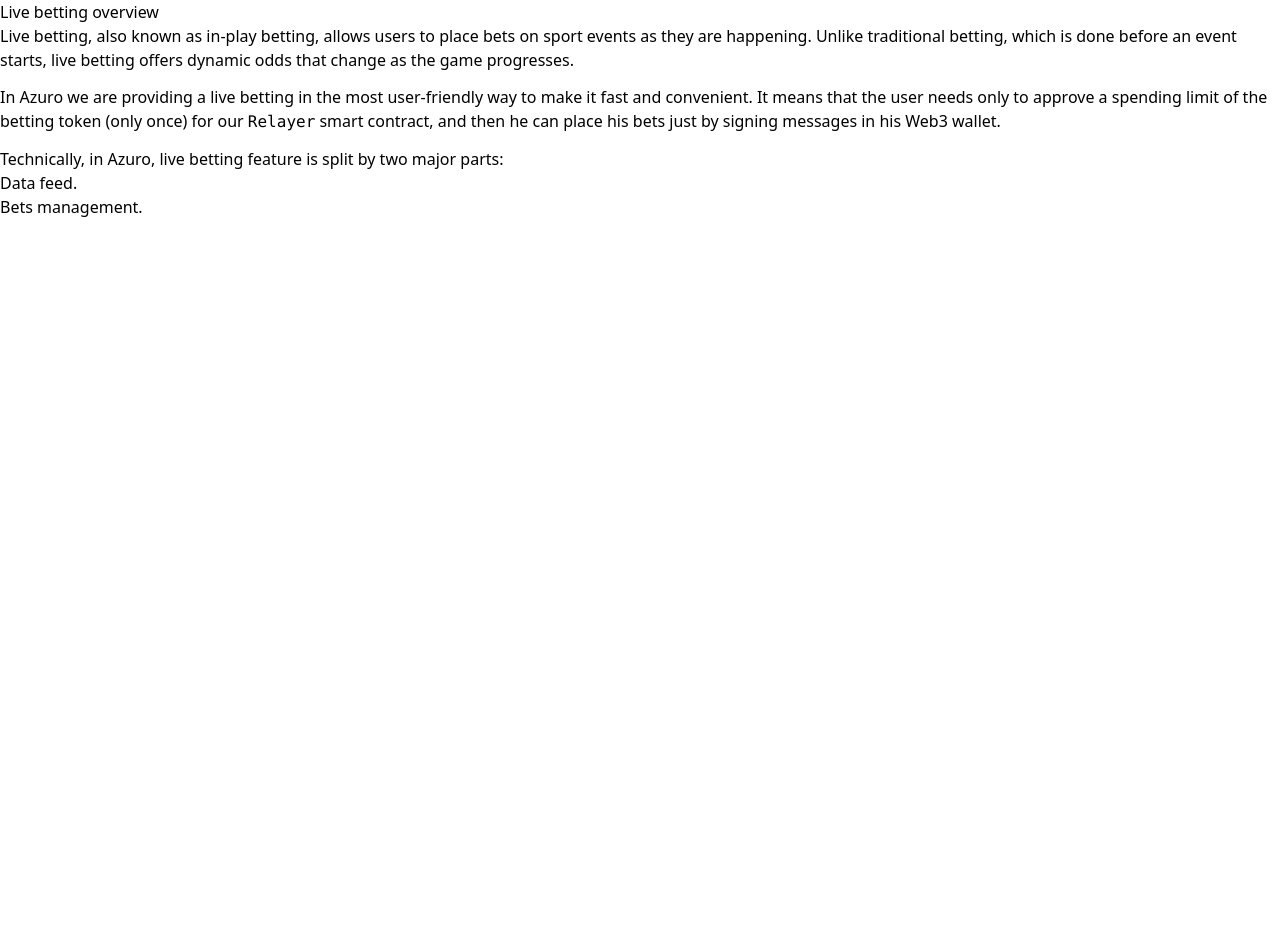
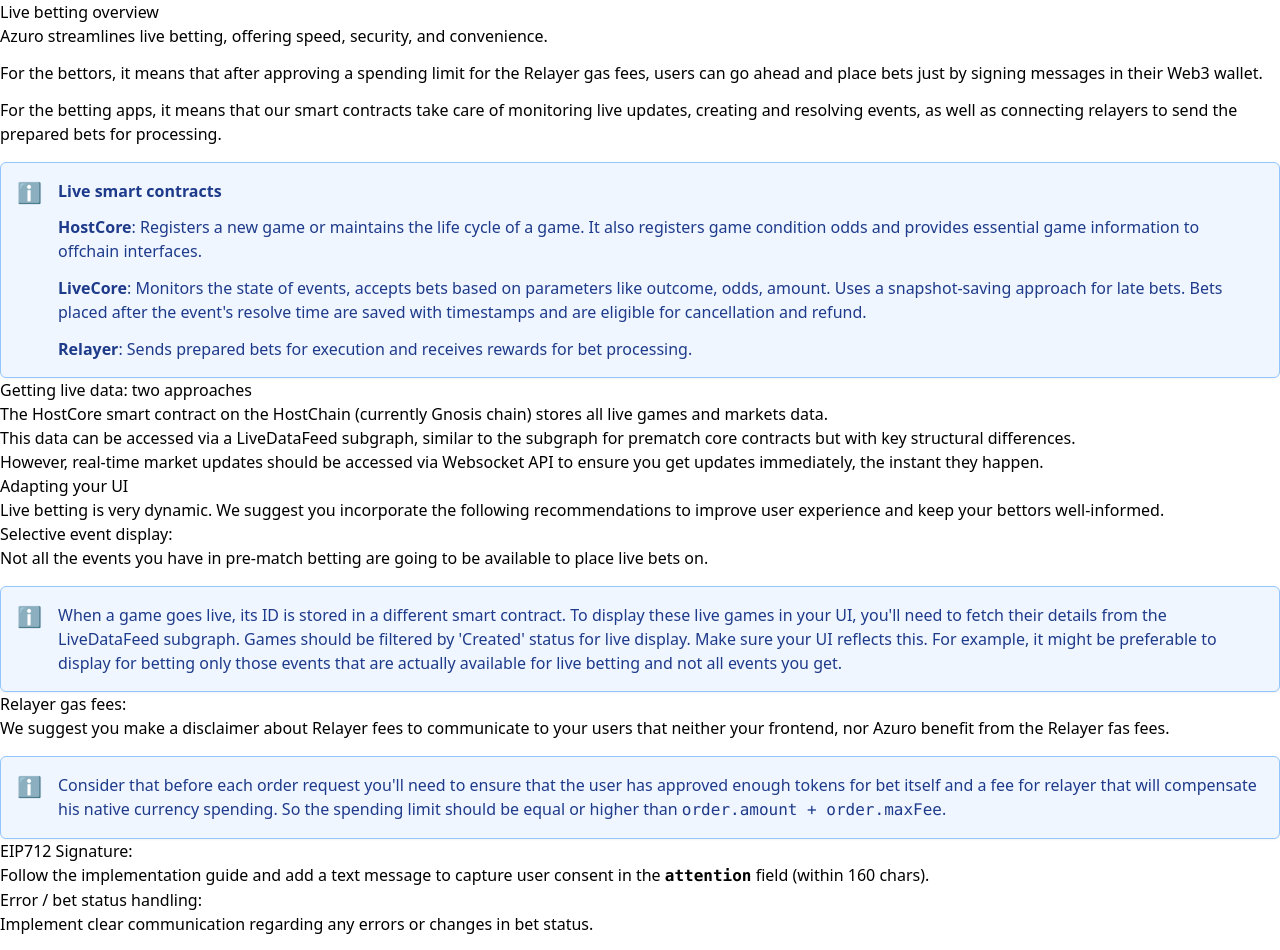
Before and after one commit to Azuro-protocol/gem-docs, a Next.js app: page /guides/advanced/live/overview in a window 1280 px wide. Shown: the top 950 px of the page. Before the commit the page ends 800 px from the top, so only its background shows below. Built offline with nearby package versions, Linux system fonts and the light colour scheme.

Commit message:
live article

```diff
--- a/pages/guides/advanced/live/overview.mdx
+++ b/pages/guides/advanced/live/overview.mdx
@@ -1,13 +1,62 @@
+import { Callout } from 'components';
+
 # Live betting overview
 
-Live betting, also known as in-play betting, allows users to place bets on sport events as they are happening.
-Unlike traditional betting, which is done before an event starts, live betting offers dynamic odds that change as the game progresses.
+Azuro streamlines live betting, offering speed, security, and convenience.
 
-In Azuro we are providing a live betting in the most user-friendly way to make it fast and convenient.
-It means that the user needs only to approve a spending limit of the betting token (only once) for our `Relayer` smart contract,
-and then he can place his bets just by signing messages in his Web3 wallet.
+For the bettors, it means that after approving a spending limit for the Relayer gas fees, users can go ahead and place bets just by signing messages in their Web3 wallet.
 
-Technically, in Azuro, live betting feature is split by two major parts:
+For the betting apps, it means that our smart contracts take care of monitoring live updates, creating and resolving events, as well as connecting relayers to send the prepared bets for processing.
 
-- [Data feed](/guides/advanced/live/data-retrieval).
-- [Bets management](/guides/advanced/live/place-a-bet).
+<Callout type="info">
+**Live smart contracts**
+
+**HostCore**: Registers a new game or maintains the life cycle of a game. It also registers game condition odds and provides essential game information to offchain interfaces.
+
+**LiveCore**: Monitors the state of events, accepts bets based on parameters like outcome, odds, amount. Uses a snapshot-saving approach for late bets. Bets placed after the event's resolve time are saved with timestamps and are eligible for cancellation and refund.
+
+**Relayer**: Sends prepared bets for execution and receives rewards for bet processing.
+</Callout>
+
+## Getting live data: two approaches
+
+The HostCore smart contract on the HostChain (currently Gnosis chain) stores all live games and markets data.
+
+- This data can be accessed via a [LiveDataFeed subgraph](https://gem.azuro.org/subgraph/overview), similar to the subgraph for prematch core contracts but with [key structural differences](https://gem.azuro.org/guides/advanced/live/data-retrieval).
+- However, real-time market updates should be accessed via [Websocket API](https://gem.azuro.org/guides/advanced/live/data-retrieval#get-realtime-markets-updates) to ensure you get updates immediately, the instant they happen.
+
+## Adapting your UI
+
+Live betting is very dynamic. We suggest you incorporate the following recommendations to improve user experience and keep your bettors well-informed.
+
+#### Selective event display:
+Not all the events you have in pre-match betting are going to be available to place live bets on.
+
+<Callout type="info">
+When a game goes live, its ID is stored in a different smart contract. To display these live games in your UI, you'll need to fetch their details from the [LiveDataFeed](https://gem.azuro.org/guides/advanced/live/data-retrieval#how-to-display-live-games-and-markets) subgraph. Games should be filtered by 'Created' status for live display.
+Make sure your UI reflects this. For example, it might be preferable to display for betting only those events that are actually available for live betting and not all events you get.
+</Callout>
+
+
+#### Relayer gas fees:
+We suggest you make a disclaimer about Relayer fees to communicate to your users that neither your frontend, nor Azuro benefit from the Relayer fas fees.
+
+<Callout type="info">
+Consider that before each order request you'll need to ensure that the user has approved enough tokens for bet itself and a fee for relayer that will compensate his native currency spending. So the spending limit should be equal or higher than `order.amount + order.maxFee`.
+</Callout>
+
+
+#### EIP712 Signature:
+Follow the [implementation guide](https://gem.azuro.org/guides/advanced/live/signature-format) and add a text message to capture user consent in the **`attention`** field (within 160 chars).
+
+#### Error / bet status handling:
+Implement clear communication regarding any [errors](https://gem.azuro.org/guides/advanced/live/errors) or changes in bet status.
+
+<Callout type="info">
+Live bet data isn’t immediately displayed in the Graph, since a live bet goes through several steps before its transaction is processed by the blockchain:
+1. **Created**: a bet order has been registered in the system and waits a Relayer to handle it.
+2. **Pending**: relayer has started handling the order.
+3. **Sent**: transaction has been sent to a blockchain by a Relayer.
+4. **Accepted**: transaction succeeded, order has been accepted by a smart contract.
+5. **Rejected**: bet order has been rejected, display the error message (make sure to formulate error messages that are clear for the users - find a list of errors [here](https://gem.azuro.org/guides/advanced/live/errors))
+</Callout>
--- a/pages/guides/advanced/live/signature-format.mdx
+++ b/pages/guides/advanced/live/signature-format.mdx
@@ -16,7 +16,7 @@ The new format offers enhanced security and improved user experience as it allow
         - **`name`**: "Live Betting"
         - **`version`**: "1.0.0"
         - **`chainId`**: [Your Chain ID]
-        - **`verifyingContract`**: [Live Core Address]
+        - **`verifyingContract`**: [Live Core Address](/contracts/deployment-addresses)
     - **Primary Type**: "ClientBetData"
     - **Types**:
         - **`ClientBetData`** includes:
@@ -47,9 +47,9 @@ The new format offers enhanced security and improved user experience as it allow
         message: {
           attention: "User Consent Text",
           affiliate: "0x...", // Affiliate Address
-          core: "0x...", // Core Contract Address
+          core: "0x...", // LiveCore Contract Address
           amount: "1000000000000000000", // Bet Amount
-          nonce: "1", // Unique identifier
+          nonce: "1", // Unique identifier, get it from String(Date.now())
           conditionId: "123",
           outcomeId: 1,
           minOdds: "150",
```
